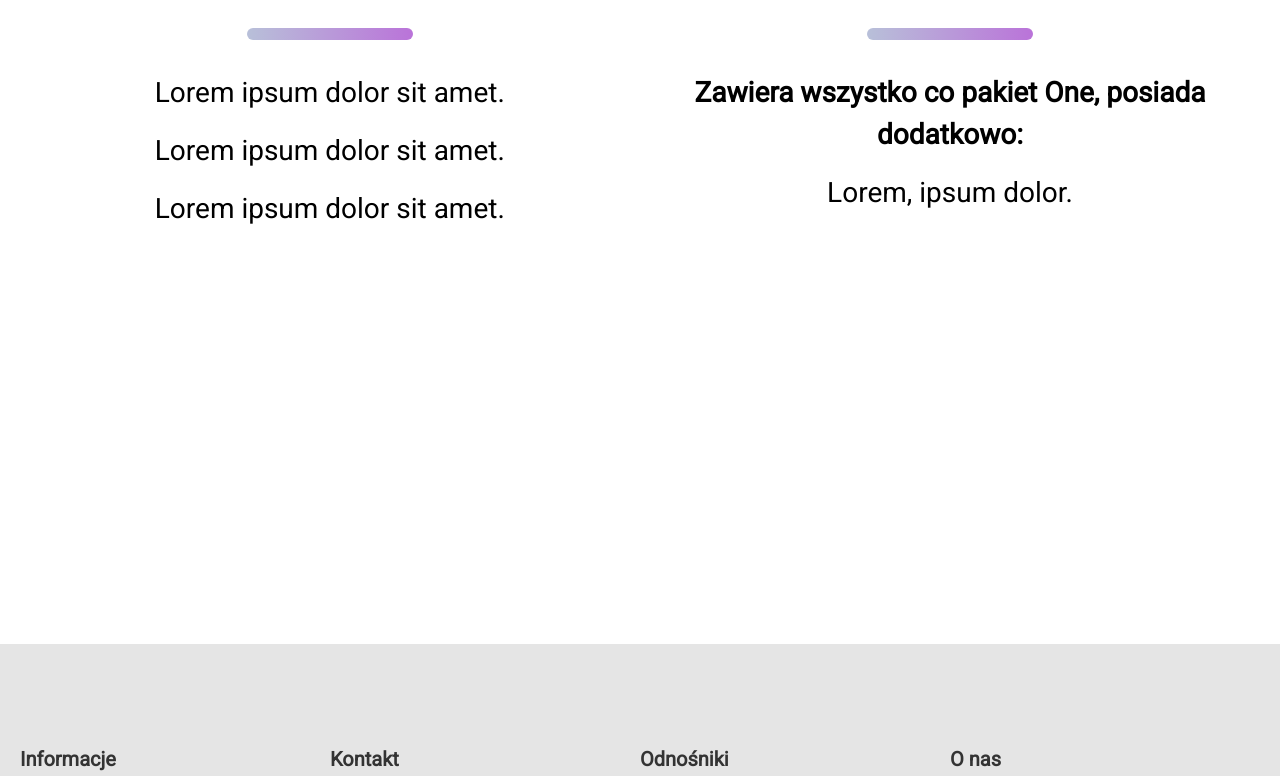
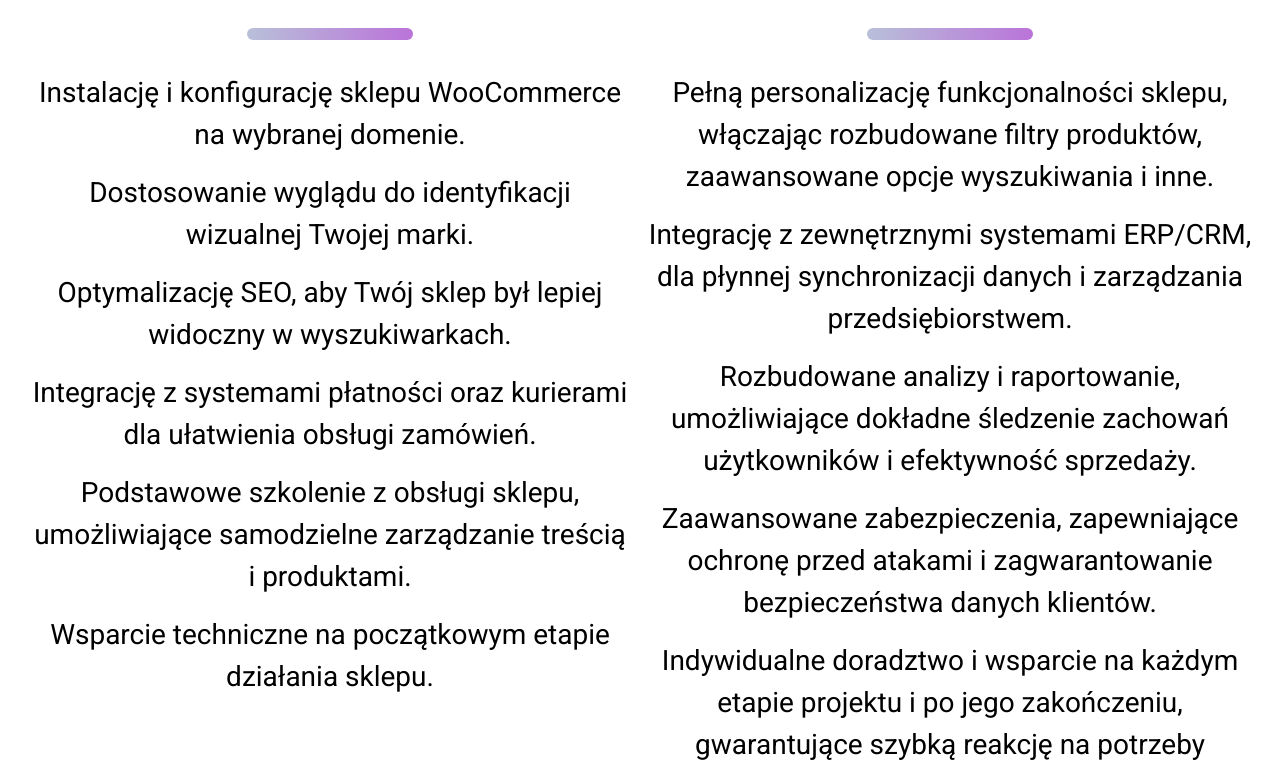
Before and after one commit to Karpiuuu/hkcode_new, a React (Create React App) app: page /shops in a window 1280 px wide. Shown: the part 1153-1929 px from the top of the page. Built offline with nearby package versions, Linux system fonts and the light colour scheme; the HTML template or start-up script is replaced by a standard one.

Commit message:
text-fix

```diff
--- a/src/compontents/Cards.jsx
+++ b/src/compontents/Cards.jsx
@@ -40,27 +40,27 @@
         </div>
         <div ref={divRef} className='max-w-[1240px] mx-auto grid md:grid-cols-3 gap-8'>
             <div className=''>
-                    <div className={`w-full shadow-xl flex flex-col p-4 my-4 rounded-[100px] hover:scale-105 duration-300 bg-[#eeeeee] ${isVisible ? 'animate-fade-in' : ''}`}>
+                    <div className={`w-full h-[450px] shadow-xl flex flex-col p-4 my-4 rounded-[100px] hover:scale-105 duration-300 bg-[#eeeeee] ${isVisible ? 'animate-fade-in' : ''}`}>
                     <img className='w-20 mx-auto mt-[-3rem] bg-transparent' src={Single} alt="" />
                     <h2 className='text-2xl font-bold text-center py-8'>Strony internetowe</h2>
-                    <p className='text-center text-[18px] text-[#333333]'>Donec laoreet, augue non fermentum feugiat, libero enim tincidunt lectus, cursus sagittis dolor augue id elit.</p>
+                    <p className='text-center text-[18px] text-[#333333]'>Uzyskaj wizualny odbiór Twojej marki w przestrzeni cyfrowej, korzystając z nowoczesnego, elastycznego i starannie zaprojektowanego serwisu internetowego.</p>
                     <button className='text-[#333333] text-[18px] underline mt-[80px] pb-[20px] font-bold hover:scale-105 duration-300'><a href="/website_offer">Dowiedz się więcej</a></button>
                     </div>
             </div>
             <div className=''>
-                     <div className={`w-full shadow-xl flex flex-col p-4 my-4 rounded-[100px] hover:scale-105 duration-300 bg-[#eeeeee] ${isVisible ? 'animate-fade-in' : ''}`}>
+                     <div className={`w-full h-[450px] shadow-xl flex flex-col p-4 my-4 rounded-[100px] hover:scale-105 duration-300 bg-[#eeeeee] ${isVisible ? 'animate-fade-in' : ''}`}>
                      <img className='w-20 mx-auto mt-[-3rem] bg-transparent' src={Triple} alt="" />
                      <h2 className='text-2xl font-bold text-center py-8'>Sklepy internetowe</h2>
-                     <p className='text-center text-[18px] text-[#333333]'>Donec laoreet, augue non fermentum feugiat, libero enim tincidunt lectus, cursus sagittis dolor augue id elit.</p>
+                     <p className='text-center text-[18px] text-[#333333]'>Oferujemy profesjonalne tworzenie sklepów internetowych, dopasowane do Twoich potrzeb i oczekiwań. Dzięki naszym rozwiązaniom, łatwość obsługi oraz estetyka idą w parze, zapewniając Ci sukces w e-commerce.</p>
                      <button className='text-[#333333] text-[18px] underline mt-[80px] font-bold hover:scale-105 duration-300'><a href="/shops">Dowiedz się więcej</a></button>
                     </div>
 
             </div>
             <div className=''>
-                     <div className={`w-full shadow-xl flex flex-col p-4 my-4 rounded-[100px] hover:scale-105 duration-300 bg-[#eeeeee] ${isVisible ? 'animate-fade-in' : ''}`}>
+                     <div className={`w-full h-[450px] shadow-xl flex flex-col p-4 my-4 rounded-[100px] hover:scale-105 duration-300 bg-[#eeeeee] ${isVisible ? 'animate-fade-in' : ''}`}>
                      <img className='w-20 mx-auto mt-[-3rem] bg-transparent' src={Double} alt="" />
                      <h2 className='text-2xl font-bold text-center py-8'>Social Media Marketing</h2>
-                     <p className='text-center text-[18px] text-[#333333]'>Donec laoreet, augue non fermentum feugiat, libero enim tincidunt lectus, cursus sagittis dolor augue id elit.</p>
+                     <p className='text-center text-[18px] text-[#333333]'>Specjalizujemy się w tworzeniu skutecznych strategii promocyjnych na platformach społecznościowych. Zwiększamy zasięg i zaangażowanie, wykorzystując kreatywne treści i analizę danych. Pozwól nam pomóc Ci w budowaniu silnej obecności online.</p>
                      <button className='text-[#333333] text-[18px] underline mt-[80px] font-bold hover:scale-105 duration-300'><a href="/socialmedia">Dowiedz się więcej</a></button>
                     </div>
 
--- /dev/null
+++ b/src/compontents/CheckOfferHero.jsx
@@ -0,0 +1,13 @@
+import React from 'react'
+
+function CheckOfferHero() {
+  return (
+    <div className='w-full bg-white py-10'>
+        <div className='mx-auto max-w-[1240px] flex justify-center'>
+        <div className='flex justify-center md:justify-normal'><a href="/contact"><button className='flex mb-[15px] mt-[-130px] hover:scale-105 duration-300 bg-black text-white text-[18px] rounded-full w-[200px] h-[52px] items-center justify-center'>Poproś o wycenę</button></a></div>
+        </div>
+    </div>
+  )
+}
+
+export default CheckOfferHero
--- a/src/compontents/Shops_Offer_Details.jsx
+++ b/src/compontents/Shops_Offer_Details.jsx
@@ -32,33 +32,28 @@
                 <div className={`mx-auto text-center pt-[20px] ${isVisible ? 'animate-zoom-in' : ''}`}>
                     <h2 className='text-[#80868c] text-[55px] font-bold'>Sklep<br/>WooCommerce</h2>
                     <div className='w-[166px] h-[12px] bg-gradient-to-r from-[#b8c0d9] to-[#ba73d9] rounded-xl mx-auto mt-[20px]'></div>
-                    <p className='text-[black] font-normal text-[28px] pt-8 p-2'>Lorem ipsum dolor sit amet.</p>
-                    <p className='text-[black] font-normal text-[28px] p-2'>Lorem ipsum dolor sit amet.</p>
-                    <p className='text-[black] font-normal text-[28px] p-2'>Lorem ipsum dolor sit amet.</p>
-                    <p className='text-[black] font-normal text-[28px] p-2 pt-[80px] md:hidden'>Lorem ipsum dolor sit amet. <span className='text-[#ba73d9] font-black'>2</span></p>
-                    <p className='text-[black] font-normal text-[28px] p-2 md:hidden'>Lorem, ipsum.<span className='text-[#ba73d9] font-black'>2</span></p>
-                    <p className='text-[black] font-normal text-[28px] p-2 md:hidden'>Lorem, ipsum dolor.<span className='text-[#ba73d9] font-black'>2</span></p>
+                    <p className='text-[black] font-normal text-[28px] pt-8 p-2'>Instalację i konfigurację sklepu WooCommerce na wybranej domenie.</p>
+                    <p className='text-[black] font-normal text-[28px] p-2'>Dostosowanie wyglądu do identyfikacji wizualnej Twojej marki.</p>
+                    <p className='text-[black] font-normal text-[28px] p-2'>Optymalizację SEO, aby Twój sklep był lepiej widoczny w wyszukiwarkach.</p>
+                    <p className='text-[black] font-normal text-[28px] p-2'>Integrację z systemami płatności oraz kurierami dla ułatwienia obsługi zamówień.</p>
+                    <p className='text-[black] font-normal text-[28px] p-2'>Podstawowe szkolenie z obsługi sklepu, umożliwiające samodzielne zarządzanie treścią i produktami.</p>
+                    <p className='text-[black] font-normal text-[28px] p-2'>Wsparcie techniczne na początkowym etapie działania sklepu.</p>
                 </div>
                 <div className={`mx-auto text-center pt-[20px] ${isVisible ? 'animate-zoom-in' : ''}`}>
                     <h2 className='text-[#80868c] text-[55px] font-bold'>Sklep<br/>Dedykowany</h2>
                     <div className='w-[166px] h-[12px] bg-gradient-to-r from-[#b8c0d9] to-[#ba73d9] rounded-xl mx-auto mt-[20px]'></div>
-                    <p className='text-[black] font-semibold text-[28px] pt-8 p-2'>Zawiera wszystko co pakiet One, posiada dodatkowo:</p>
-                    <p className='text-[black] font-normal text-[28px] p-2'>Lorem, ipsum dolor.</p>
-                    <p className='text-[black] font-normal text-[28px] p-2 pt-[95px] md:hidden'>Lorem ipsum dolor sit amet. <span className='text-[#ba73d9] font-black'>3</span></p>
-                    <p className='text-[black] font-normal text-[28px] p-2 md:hidden'>Lorem, ipsum.<span className='text-[#ba73d9] font-black'>3</span></p>
-                    <p className='text-[black] font-normal text-[28px] p-2 md:hidden'>Lorem, ipsum. <span className='text-[#ba73d9] font-black'>4</span></p>
+                    <p className='text-[black] font-normal text-[28px] pt-8 p-2'>Pełną personalizację funkcjonalności sklepu, włączając rozbudowane filtry produktów, zaawansowane opcje wyszukiwania i inne.</p>
+                    <p className='text-[black] font-normal text-[28px] p-2'>Integrację z zewnętrznymi systemami ERP/CRM, dla płynnej synchronizacji danych i zarządzania przedsiębiorstwem.</p>
+                    <p className='text-[black] font-normal text-[28px] p-2'>Rozbudowane analizy i raportowanie, umożliwiające dokładne śledzenie zachowań użytkowników i efektywność sprzedaży.</p>
+                    <p className='text-[black] font-normal text-[28px] p-2'>Zaawansowane zabezpieczenia, zapewniające ochronę przed atakami i zagwarantowanie bezpieczeństwa danych klientów.</p>
+                    <p className='text-[black] font-normal text-[28px] p-2'>Indywidualne doradztwo i wsparcie na każdym etapie projektu i po jego zakończeniu, gwarantujące szybką reakcję na potrzeby</p>
                 </div>
             </div>
             <div className={`hidden md:grid md:grid-cols-2 ${isVisible ? 'animate-zoom-in' : ''}`}>
                 <div className='mx-auto text-center'>
-                    <p className='text-[black] font-normal text-[28px] p-2 pt-[80px]'>Lorem, ipsum. <span className='text-[#ba73d9] font-black'>2</span></p>
-                    <p className='text-[black] font-normal text-[28px] p-2'>Lorem, ipsum. <span className='text-[#ba73d9] font-black'>2</span></p>
-                    <p className='text-[black] font-normal text-[28px] p-2'>Lorem, ipsum. <span className='text-[#ba73d9] font-black'>2</span></p>
                 </div>
                 <div className='mx-auto text-center'>
-                    <p className='text-[black] font-normal text-[28px] p-2 pt-[80px]'>Lorem, ipsum. <span className='text-[#ba73d9] font-black'>3</span></p>
-                    <p className='text-[black] font-normal text-[28px] p-2'>Lorem, ipsum. <span className='text-[#ba73d9] font-black'>3</span></p>
-                    <p className='text-[black] font-normal text-[28px] p-2'>Lorem, ipsum. <span className='text-[#ba73d9] font-black'>4</span></p>
+
                 </div>
             </div>
         </div>
--- a/src/pages/ShopsOffer.jsx
+++ b/src/pages/ShopsOffer.jsx
@@ -3,6 +3,7 @@
 import Navbar from '../compontents/Navbar'
 import Footer from '../compontents/Footer'
 import Shops_Offer_Details from '../compontents/Shops_Offer_Details'
+import CheckOfferHero from '../compontents/CheckOfferHero'
 
 function ShopsOffer() {
   return (
@@ -10,6 +11,7 @@
       <Navbar />
       <Shops_Offer_Hero />
       <Shops_Offer_Details />
+      <CheckOfferHero />
       <Footer />
     </div>
   )
```
Also changed, not shown: src/compontents/Portfolio.jsx (+3 -32 lines).
